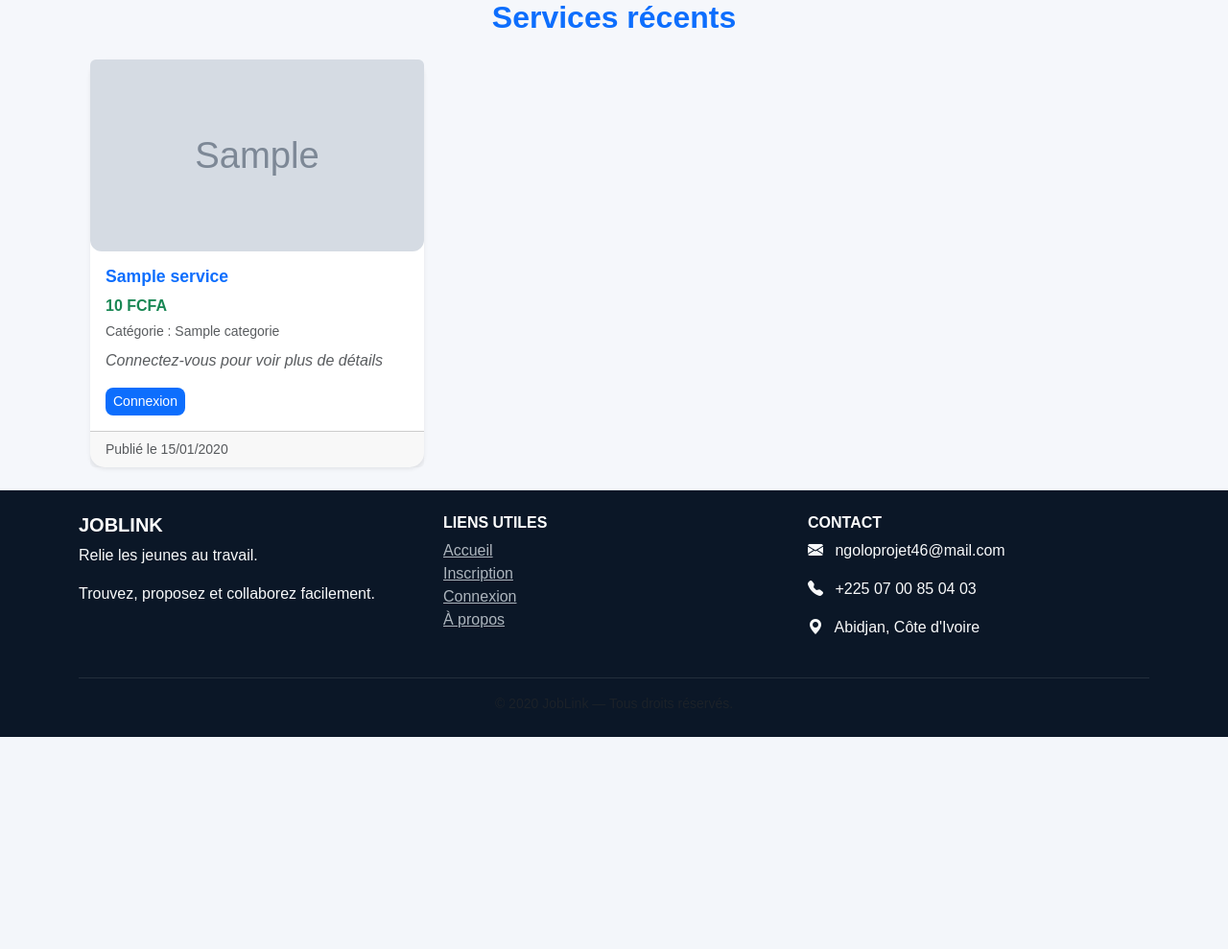
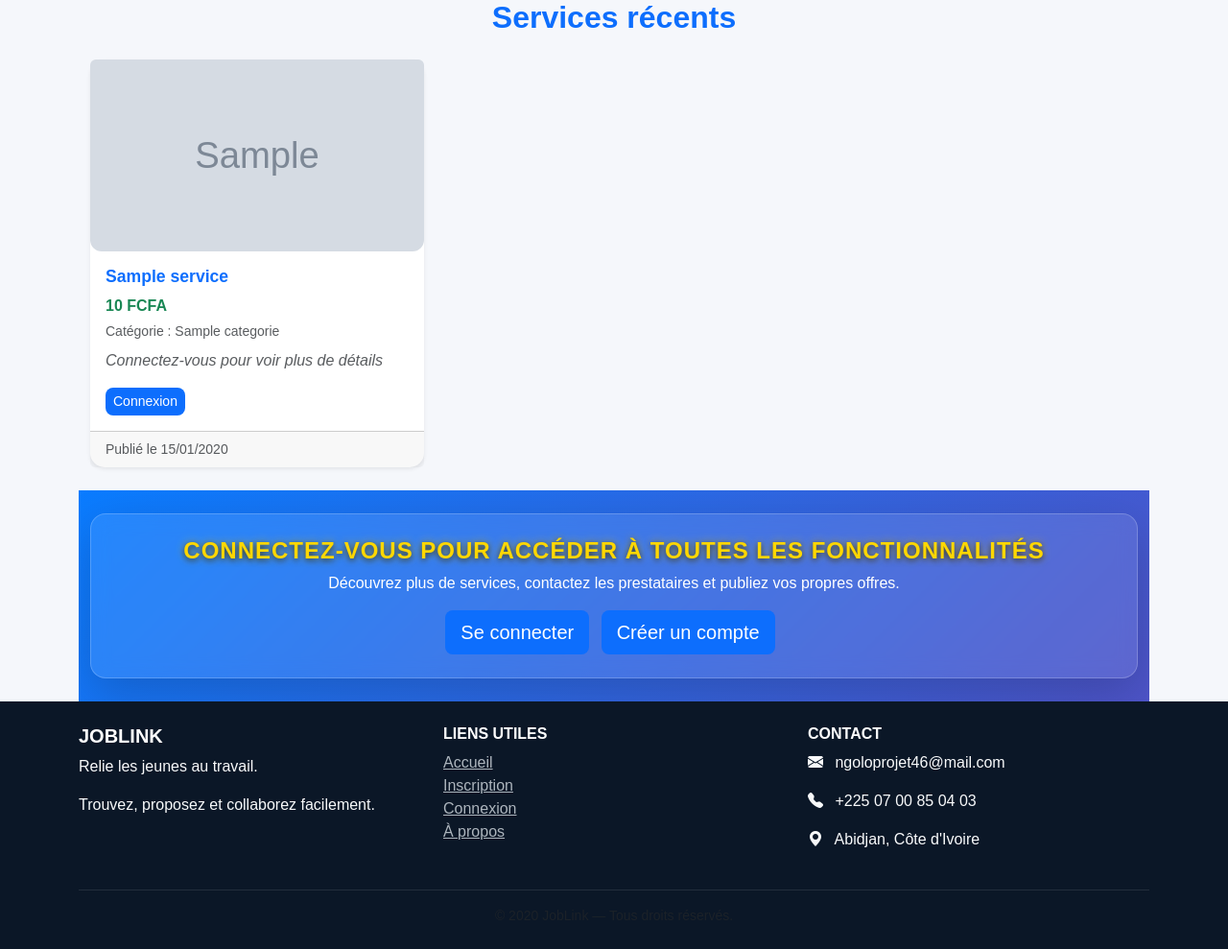
Before and after one commit to ngoloprojet46-collab/joblink, a Django app: template core/templates/core/home.html in a window 1280 px wide. Shown: the part 1024-2013 px from the top of the page at 96% size. Before the commit the page ends 1792 px from the top, so only its background shows below. Run offline with Django 4.2, Linux system fonts and the light colour scheme; the template is opened without the code that fills it: most values are stand-ins (such as "Sample title", 1, 10 or a date in 2020); grey boxes marked "Sample" are stand-in pictures.

Commit message:
Ajouter les modifications avant de pousser sur Render

```diff
--- a/core/templates/core/home.html
+++ b/core/templates/core/home.html
@@ -79,6 +79,51 @@
     z-index: 2;
 }
 </style>
+
+<style>
+.cta-section {
+    background: linear-gradient(135deg, #0a7cff, #4e54c8);
+    color: white;
+    position: relative;
+    overflow: hidden;
+}
+
+.cta-box {
+    backdrop-filter: blur(10px);
+    background: rgba(255, 255, 255, 0.1);
+    border: 1px solid rgba(255, 255, 255, 0.2);
+    transition: transform 0.4s ease, opacity 0.4s ease;
+    opacity: 0;
+    transform: translateY(50px);
+}
+
+.cta-box.show {
+    opacity: 1;
+    transform: translateY(0);
+}
+
+.cta-section h4 {
+    font-size: 1.5rem;
+}
+
+.cta-section p {
+    font-size: 1rem;
+}
+</style>
+
+<style>
+.cta-title {
+    color: #ffd700;
+    font-weight: 900;
+    letter-spacing: 1px;
+    text-transform: uppercase;
+    text-shadow:
+        0 2px 6px rgba(0,0,0,0.7),
+        0 0 10px rgba(255,215,0,0.6);
+}
+</style>
+
+
 
 <!-- Section d’accueil avec image de fond -->
 <section class="hero-section py-5 text-center rounded-3 shadow-sm">
@@ -258,4 +303,43 @@
         </div>
     </div>
 </section>
+
+{% if not user.is_authenticated %}
+<section id="cta-login" class="cta-section text-center py-4">
+    <div class="container">
+        <div class="cta-box shadow-lg rounded-4 p-4">
+            <h4 class="fw-bold mb-2 cta-title">
+                Connectez-vous pour accéder à toutes les fonctionnalités
+            </h4>
+            <p class="mb-3">
+                Découvrez plus de services, contactez les prestataires et publiez vos propres offres.
+            </p>
+            <a href="{% url 'login' %}" class="btn btn-primary btn-lg me-2">
+                Se connecter
+            </a>
+            <a href="{% url 'register' %}" class="btn btn-primary btn-lg me-2">
+                Créer un compte
+            </a>
+        </div>
+    </div>
+</section>
+{% endif %}
+
+<script>
+document.addEventListener("DOMContentLoaded", function () {
+    const ctaBox = document.querySelector(".cta-box");
+
+    function revealCTA() {
+        const triggerPoint = window.innerHeight * 0.85;
+        const ctaTop = ctaBox.getBoundingClientRect().top;
+
+        if (ctaTop < triggerPoint) {
+            ctaBox.classList.add("show");
+        }
+    }
+
+    window.addEventListener("scroll", revealCTA);
+});
+</script>
+
 {% endblock %}
--- a/core/templates/liste_notifications_prestataire.html
+++ b/core/templates/liste_notifications_prestataire.html
@@ -5,6 +5,12 @@
     <h3 class="fw-bold mb-4 text-primary">
         <i class="bi bi-bell"></i> Mes notifications
     </h3>
+
+    <div class="mb-3">
+        <a href="{% url 'tableau_prestataire' %}" class="btn btn-outline-secondary">
+            ⬅ Retour
+        </a>
+    </div>
 
     {% if notifications %}
         {% for notif in notifications %}
--- a/core/templates/message/boite_messages_prestataire.html
+++ b/core/templates/message/boite_messages_prestataire.html
@@ -2,6 +2,12 @@
 {% block content %}
 <div class="container mt-5">
   <h2 class="mb-4 text-center">📩 Boîte de réception - Prestataire</h2>
+  <div class="mb-3">
+        <a href="{% url 'tableau_prestataire' %}" class="btn btn-outline-secondary">
+            ⬅ Retour
+        </a>
+    </div>
+
 
   {% if messages_reçus %}
     <ul class="list-group">
--- a/core/templates/registration/login.html
+++ b/core/templates/registration/login.html
@@ -67,4 +67,6 @@ document.querySelector('.toggle-password').addEventListener('click', function ()
 });
 </script>
 
+
+
 {% endblock %}
```
Also changed, not shown: core/templates/message/boite_messages_demandeur.html (+7 -0 lines), db.sqlite3.
